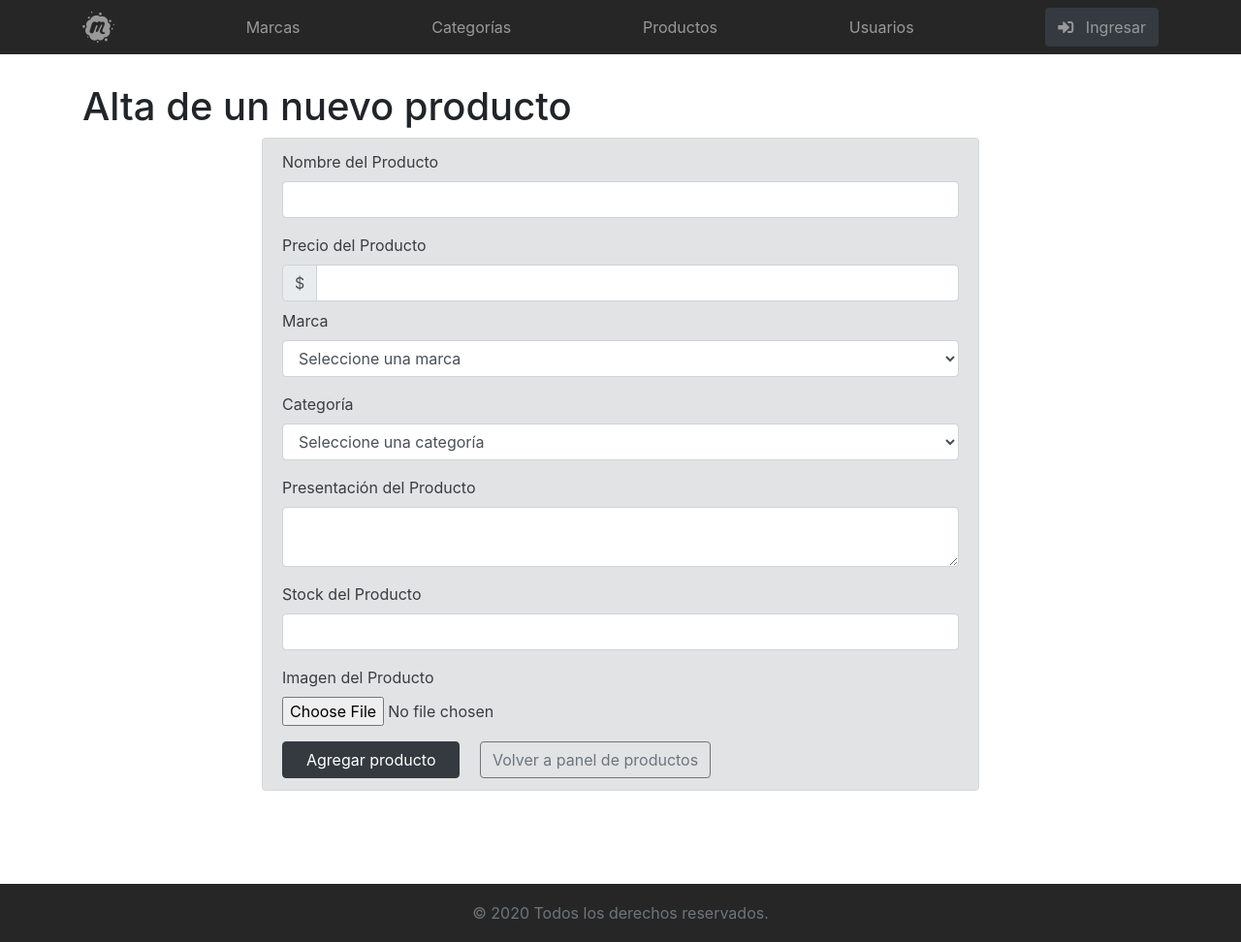
After one commit to exegeses/cursoPHPTarde, a PHP site: page /formAgregarProducto.php in a window 1280 px wide. The commit adds this page. Shown: the whole page at 97% size. Run offline with PHP 8.4, Linux system fonts and the light colour scheme; some libraries are stand-ins or nearby versions.

Commit message:
formulario para agregar un nuevo producto

```diff
--- a/sistema/adminProductos.php
+++ b/sistema/adminProductos.php
@@ -24,7 +24,7 @@
                     <th>Presentación</th>
                     <th>Imagen</th>
                     <th colspan="2">
-                        <a href="" class="btn btn-dark">
+                        <a href="formAgregarProducto.php" class="btn btn-dark">
                             Agregar
                         </a>
                     </th>
--- /dev/null
+++ b/sistema/formAgregarProducto.php
@@ -0,0 +1,67 @@
+<?php
+
+    #require 'config/config.php';
+    require 'funciones/conexion.php';
+	include 'includes/header.html';
+	include 'includes/nav.php';
+?>
+
+    <main class="container">
+
+        <h1>Alta de un nuevo producto</h1>
+
+        <div class="alert alert-secondary p-8 col-8 mx-auto">
+            <form action="agregarProducto.php" method="post" enctype="multipart/form-data">
+
+                <div class="form-group">
+                    <label for="prdNombre">Nombre del Producto</label>
+                    <input type="text" name="prdNombre" class="form-control" id="prdNombre" required>
+                </div>
+
+                <label for="prdPrecio">Precio del Producto</label>
+                <div class="input-group mb-2">
+                    <div class="input-group-prepend">
+                        <div class="input-group-text">$</div>
+                    </div>
+                    <input type="number" name="prdPrecio" class="form-control" id="prdPrecio" min="0" step="0.01" required>
+                </div>
+
+                <div class="form-group">
+                    <label for="idMarca">Marca</label>
+                    <select class="form-control" name="idMarca" id="idMarca" required>
+                        <option value="">Seleccione una marca</option>
+                    </select>
+                </div>
+
+                <div class="form-group">
+                    <label for="idCategoria">Categoría</label>
+                    <select class="form-control" name="idCategoria" id="idCategoria" required>
+                        <option value="">Seleccione una categoría</option>
+                    </select>
+                </div>
+
+                <div class="form-group">
+                    <label for="prdPresentacion">Presentación del Producto</label>
+                    <textarea name="prdPresentacion" class="form-control" id="prdPresentacion" required></textarea>
+                </div>
+
+                <div class="form-group">
+                    <label for="prdStock">Stock del Producto</label>
+                    <input type="number" name="prdStock" class="form-control" id="prdStock" min="0" required>
+                </div>
+
+                <div class="form-group">
+                    <label for="prdImagen">Imagen del Producto</label>
+                    <input type="file" name="prdImagen" class="form-control-file" id="prdImagen">
+                </div>
+
+                <button class="btn btn-dark mr-3 px-4">Agregar producto</button>
+                <a href="adminProductos.php" class="btn btn-outline-secondary">
+                    Volver a panel de productos
+                </a>
+
+            </form>
+        </div>
+    </main>
+
+<?php  include 'includes/footer.php';  ?>
--- a/sistema/funciones/usuarios.php
+++ b/sistema/funciones/usuarios.php
@@ -9,7 +9,7 @@
         $sql = "SELECT idUsuario, usuNombre, usuApellido, usuEmail
                         FROM usuarios
                         WHERE usuEstado = 1";
-        $resultado = mysqli_query($link, $sql);
+        $resultado = mysqli_query($link, $sql) or die( mysqli_error($link) );
         return $resultado;
     }
 
@@ -30,7 +30,9 @@
                         '".$usuNombre."', '".$usuApellido."',
                         '".$usuEmail."', '".$usuPass."', 1
                     )";
-        $resultado = mysqli_query($link, $sql);
+
+        $resultado = mysqli_query($link, $sql) or die( mysqli_error($link) );
+
         return $resultado;
     }
 
```
Also changed, not shown: sistema/agregarUsuario.php (+17 -0 lines), sistema/README.md.
